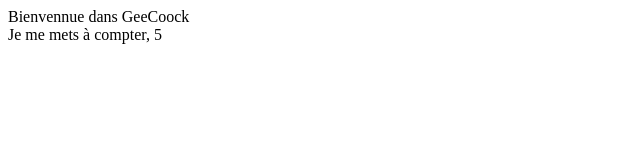
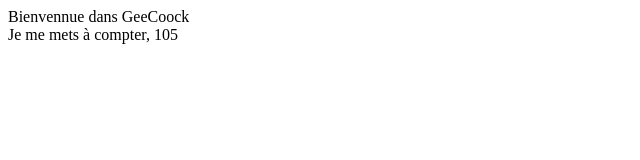
Before and after one commit to sebastienfernandez/GeeCoock, a Vue app: page / in a window 1280 px wide. Shown: the top 160 px of the page, without its empty margins (0-640 px from the left). Built offline with nearby package versions, Linux system fonts and the light colour scheme.

Commit message:
ajout des attributs comme paramètres de App, obligé de mettre le signe '!' dans App.vue pour contourner la rigueur de Typescript

```diff
--- a/src/App.vue
+++ b/src/App.vue
@@ -1,17 +1,17 @@
 <template>
     <div>Bienvennue dans GeeCoock<br>
-        Je me mets à compter, {{ number }}
+        Je me mets à compter, {{ start + number }}
     </div>
 </template>
 
 <script lang="ts">
     // importer Vue pour que Typescript puisse le gérer
-    import {Vue, Component} from 'vue-property-decorator'
+    import {Vue, Component, Prop} from 'vue-property-decorator'
 
     @Component({})
 
     export default class App extends Vue {
-
+        @Prop() start!: number
         number: number = 0
 
         mounted() {
--- a/src/main.ts
+++ b/src/main.ts
@@ -5,6 +5,6 @@ new Vue({
     el: '#app',
     components: {App},
     render(h) {
-        return h('App')
+        return h('App', {attrs: {start: 100}})
     }
 })
```
